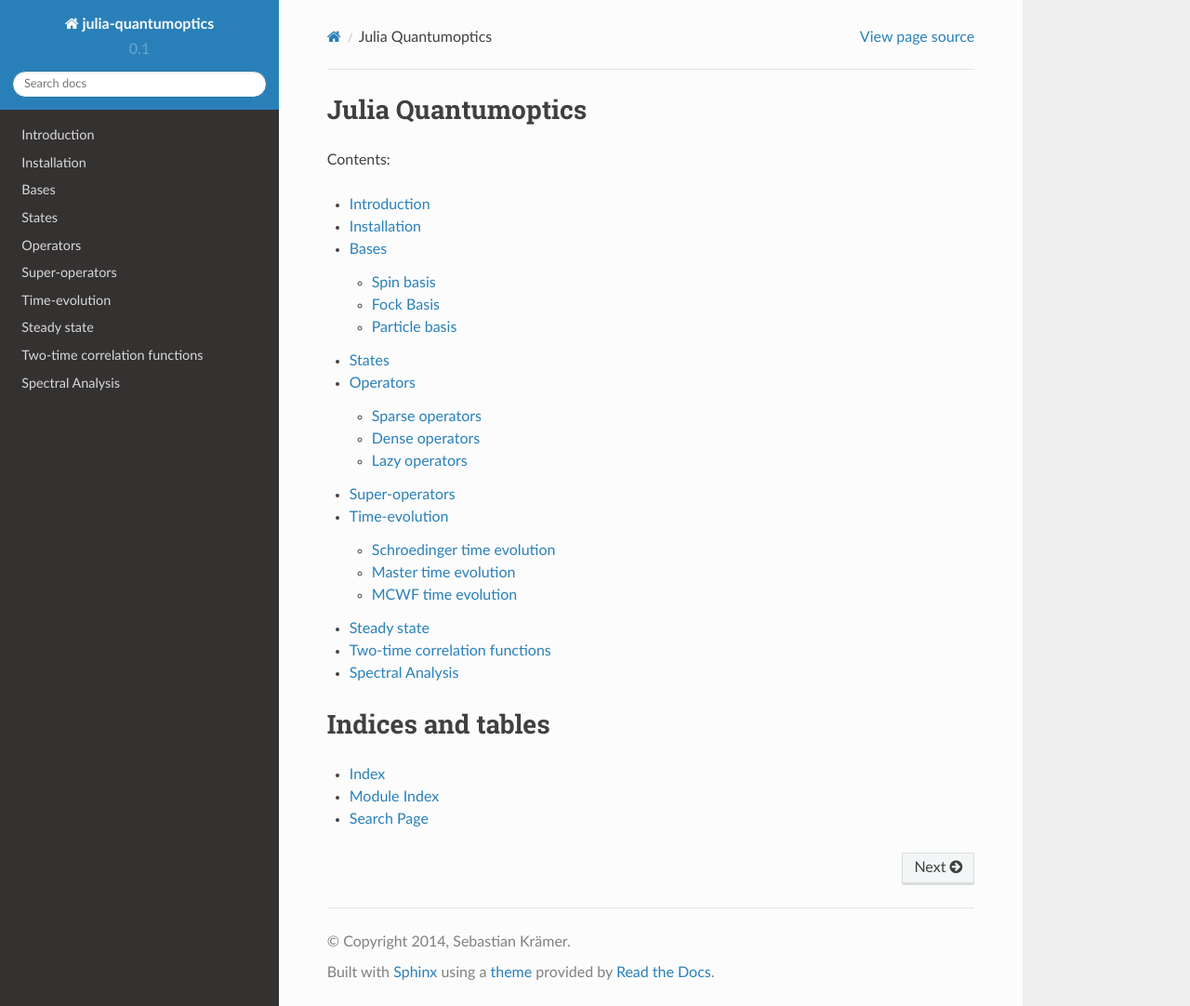
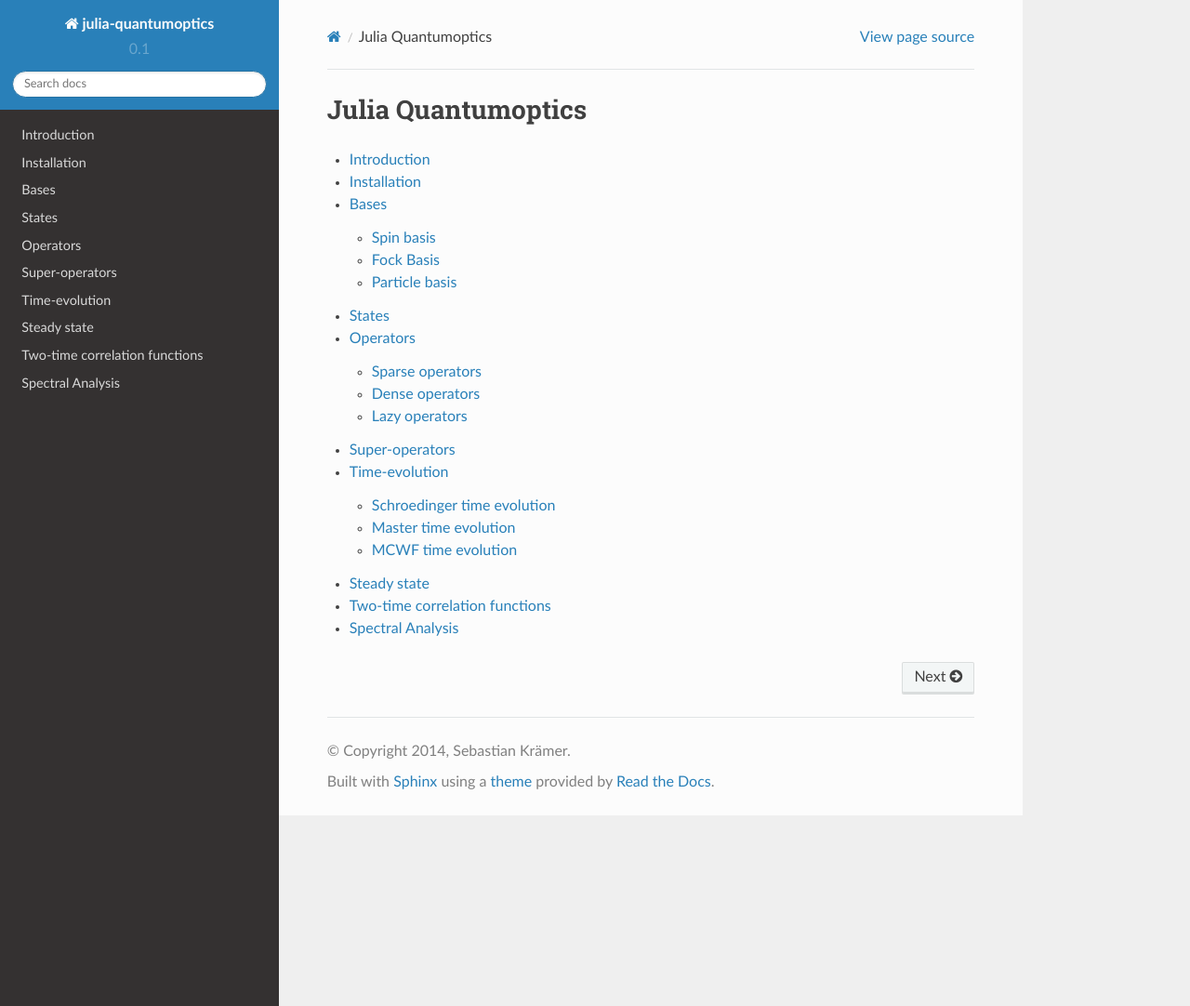
Before and after one commit to ymuv1/QuantumOptics.jl, a Sphinx documentation site: the page built from docs/source/index.rst, in a window 1280 px wide and 1082 px high. Shown: the whole window at 93% size. Built offline with Sphinx 7.4.7 and the Read the Docs theme 2.0.0, drawn with Linux system fonts in a browser that asks for light colours.

```diff
--- a/docs/source/conf.py
+++ b/docs/source/conf.py
@@ -213,7 +213,7 @@ pngmath_latex_preamble = latex_elements['preamble']
 #  author, documentclass [howto, manual, or own class]).
 latex_documents = [
   ('index', 'julia-quantumoptics.tex', 'julia-quantumoptics Documentation',
-   'Sebastian Krämer', 'manual'),
+   'Sebastian Kr\\"amer', 'howto'),
 ]
 
 # The name of an image file (relative to this directory) to place at the top of
@@ -222,7 +222,7 @@ latex_documents = [
 
 # For "manual" documents, if this is true, then toplevel headings are parts,
 # not chapters.
-#latex_use_parts = False
+# latex_use_parts = False
 
 # If true, show page references after internal links.
 #latex_show_pagerefs = False
@@ -234,7 +234,7 @@ latex_documents = [
 #latex_appendices = []
 
 # If false, no module index is generated.
-#latex_domain_indices = True
+latex_domain_indices = False
 
 
 # -- Options for manual page output ---------------------------------------
--- a/docs/source/index.rst
+++ b/docs/source/index.rst
@@ -1,8 +1,6 @@
 ===================
 Julia Quantumoptics
 ===================
-
-Contents:
 
 .. toctree::
     introduction
@@ -15,12 +13,3 @@ Contents:
     steadystate
     correlations
     spectralanalysis
-
-
-==================
-Indices and tables
-==================
-
-* :ref:`genindex`
-* :ref:`modindex`
-* :ref:`search`
```
